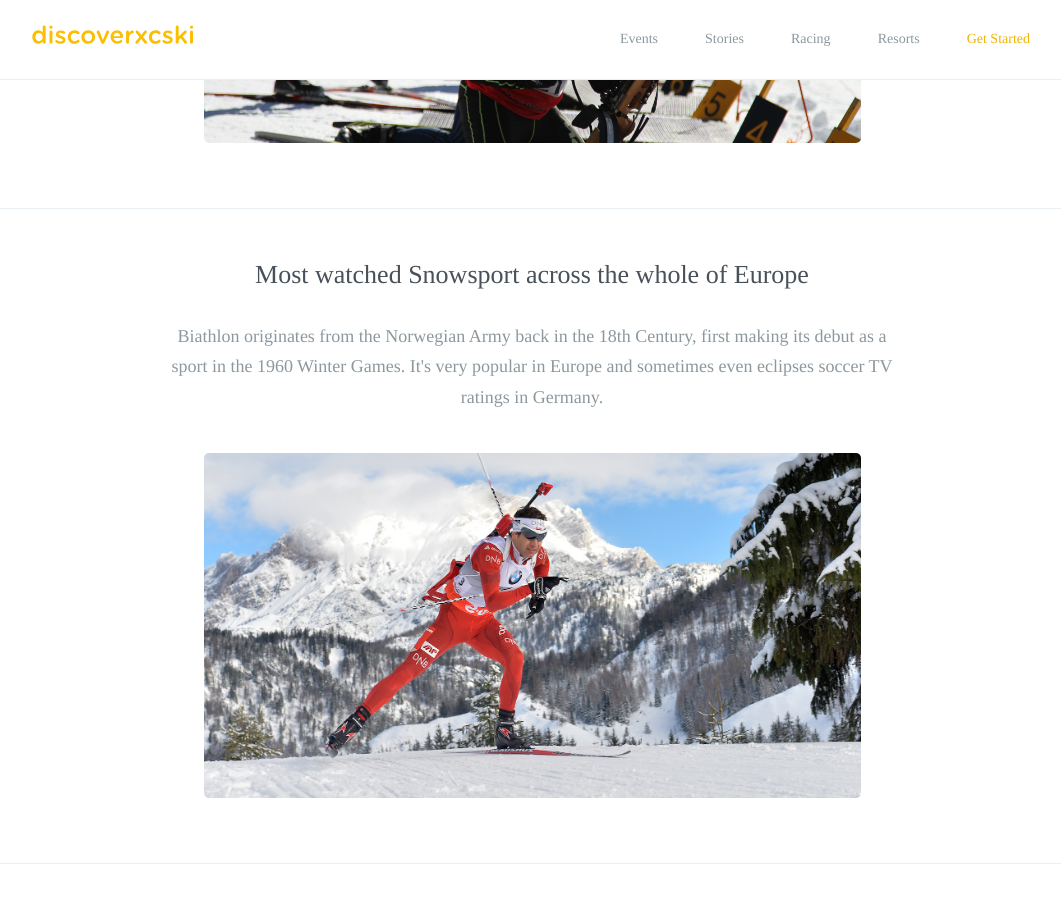
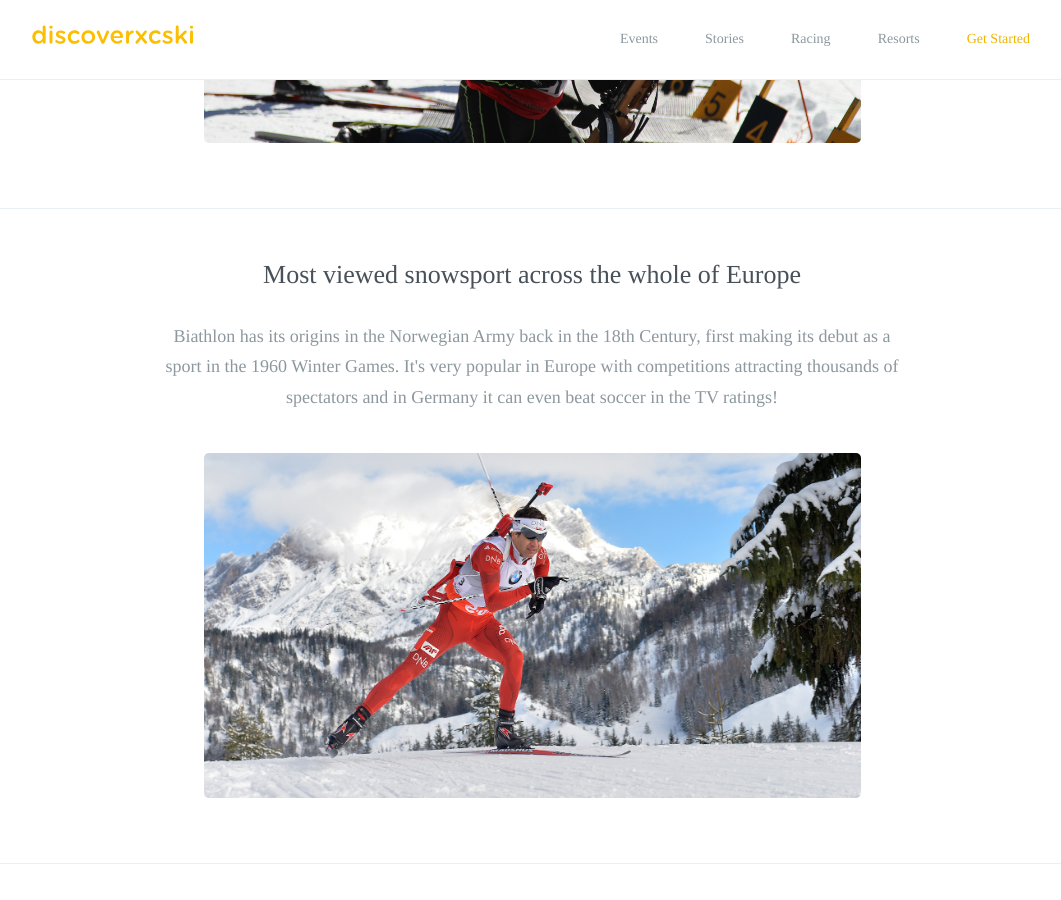
Before and after one commit to robcatto/robcatto.github.io, a Jekyll site: the page built from racing/australian-biathlon/index.html, in a window 1280 px wide and 900 px high, scrolled down 871 px. Shown: the whole window, without its empty margins (108-1169 px from the left). Built offline with Jekyll 4.4.1, drawn with Linux system fonts in a browser that asks for light colours; some web fonts are replaced; Markdown is read by kramdown in place of the engine named in the settings.

Commit message:
Update index.html

```diff
--- a/racing/australian-biathlon/index.html
+++ b/racing/australian-biathlon/index.html
@@ -61,8 +61,8 @@ layout: default
 
 
                 <section class="mobile_section">
-                    <h3>Most watched Snowsport across the whole of Europe</h3>
-                    <p>Biathlon originates from the Norwegian Army back in the 18th Century, first making its debut as a sport in the 1960 Winter Games.  It's very popular in Europe and sometimes even eclipses soccer TV ratings in Germany.
+                    <h3>Most viewed snowsport across the whole of Europe</h3>
+                    <p>Biathlon has its origins in the Norwegian Army back in the 18th Century, first making its debut as a sport in the 1960 Winter Games.  It's very popular in Europe with competitions attracting thousands of spectators and in Germany it can even beat soccer in the TV ratings!
                     </p>
                     <div class="one">
                 <div class="onelarge centered" style="
```
